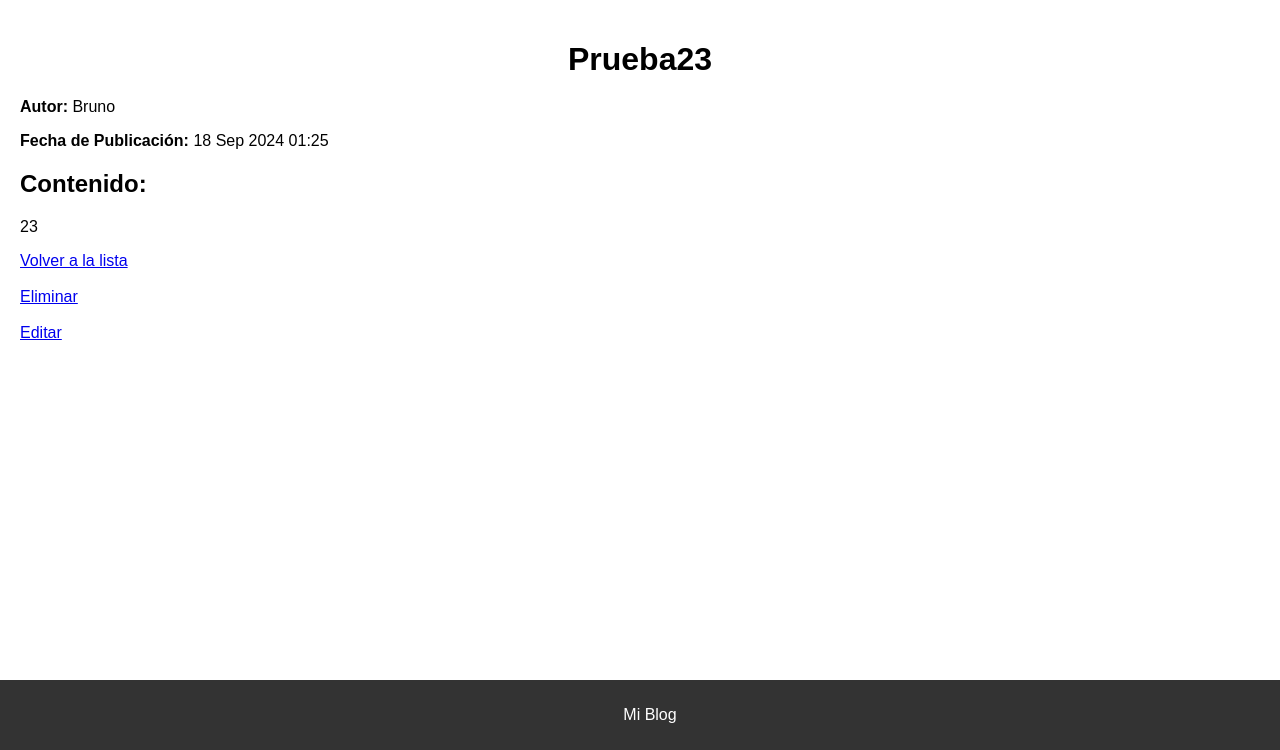
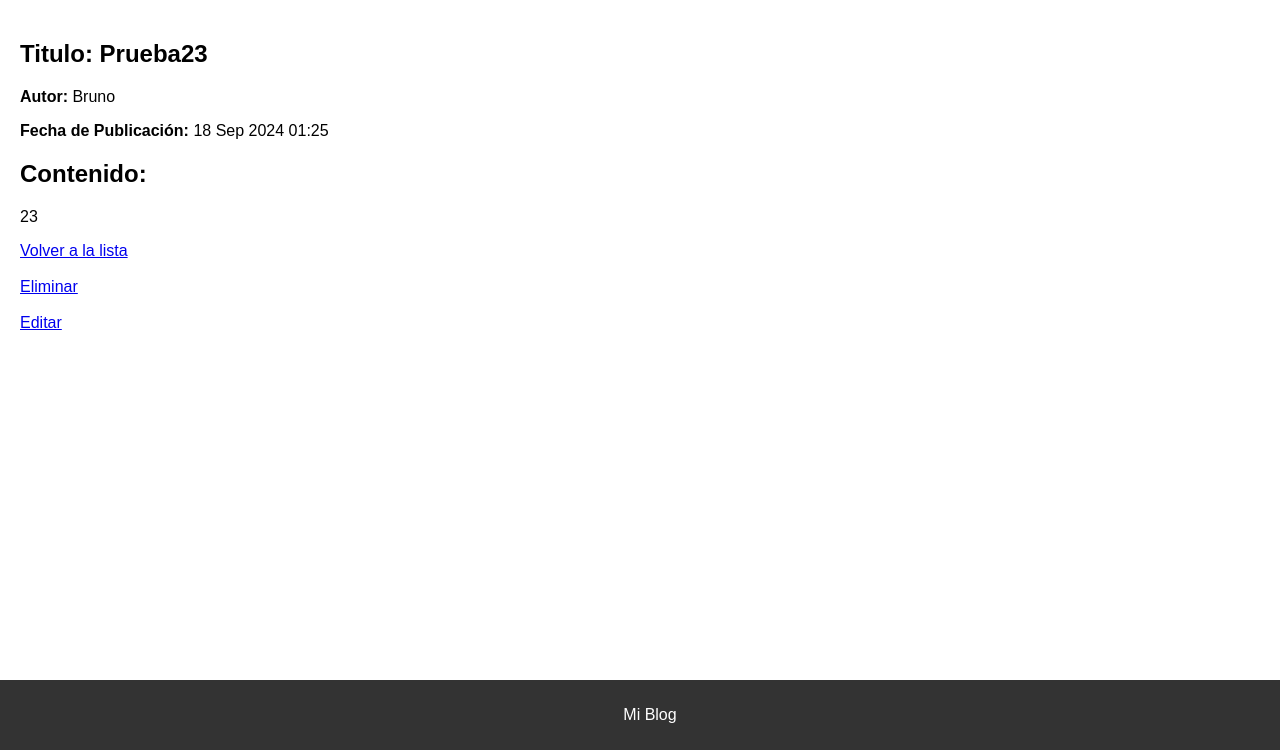
Before and after one commit to Bruno1571/Blog, a Django app: page /posts/2/ in a window 1280 px wide. Shown: the part 58-808 px from the top of the page. Run offline with Django 4.2, Linux system fonts and the light colour scheme; a user stored in the database is signed in; data comes from the database, SQL or seed files in the repository; both versions use the stored data as it was after the commit.

Commit message:
arreglo del titulo

```diff
--- a/post/templates/detallePublicaciones.html
+++ b/post/templates/detallePublicaciones.html
@@ -4,7 +4,7 @@
 
 {% block content %}
 
-    <h1>{{ post.Titulo }}</h1>
+    <h2><strong>Titulo: </strong>{{ post.Titulo }}</h2>
     <p><strong>Autor:</strong> {{ post.Autor.username }}</p>
     <p><strong>Fecha de Publicación:</strong> {{ post.Fecha_de_Publicacion|date:"d M Y H:i" }}</p>
     <div>
```
Also changed, not shown: db.sqlite3.
